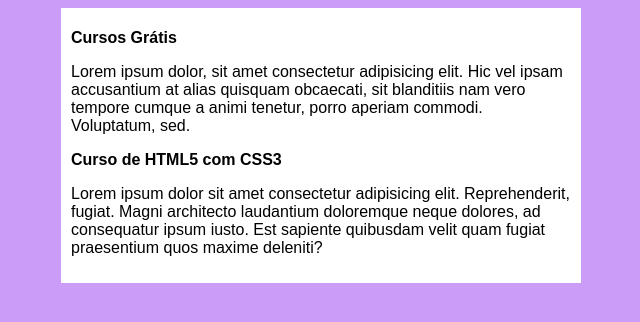
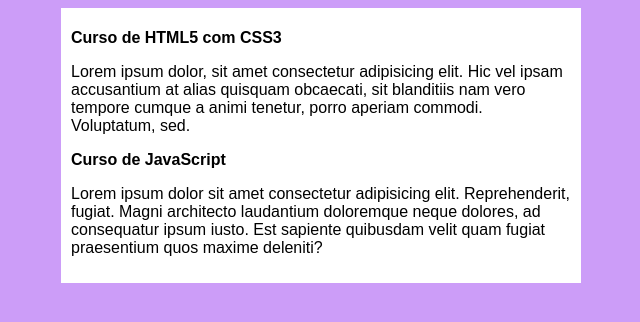
Before and after one commit to Edinei2022/Projeto-teste, a plain HTML site: page index.html in a window 1280 px wide. Shown: the whole page, without its empty margins (319-959 px from the left). Drawn offline with Linux system fonts and the light colour scheme; files that its build step writes are made by us from their sources.

Commit message:
Update index.html

```diff
--- a/index.html
+++ b/index.html
@@ -4,19 +4,19 @@
         <meta charset="UTF-8">
         <meta name="viewport" content="width=device-width, initial-scale=1">
         <link href="css/style.css" rel="stylesheet">
-        <title>Curso em Vídeo </title>
+        <title>Cursos Grátis</title>
         <link rel="stylesheet" href="estilos/style.css">
     </head>
     <body>
         <main>
             <head>
-                <h1>Cursos Grátis</h1>
+                <h1>Curso de HTML5 com CSS3</h1>
                     <p>Lorem ipsum dolor, sit amet consectetur adipisicing elit. Hic vel ipsam accusantium
                      at alias quisquam obcaecati, sit blanditiis nam vero tempore cumque a animi tenetur, porro aperiam
                      commodi. Voluptatum, sed.</p>
          </head>
          <article>
-            <h2>Curso de HTML5 com CSS3</h2>
+            <h2>Curso de JavaScript</h2>
             <p>Lorem ipsum dolor sit amet consectetur adipisicing elit. Reprehenderit, fugiat.
                 Magni architecto laudantium doloremque neque dolores, ad consequatur ipsum iusto.
                 Est sapiente quibusdam velit quam fugiat praesentium quos maxime deleniti?</p>
```
